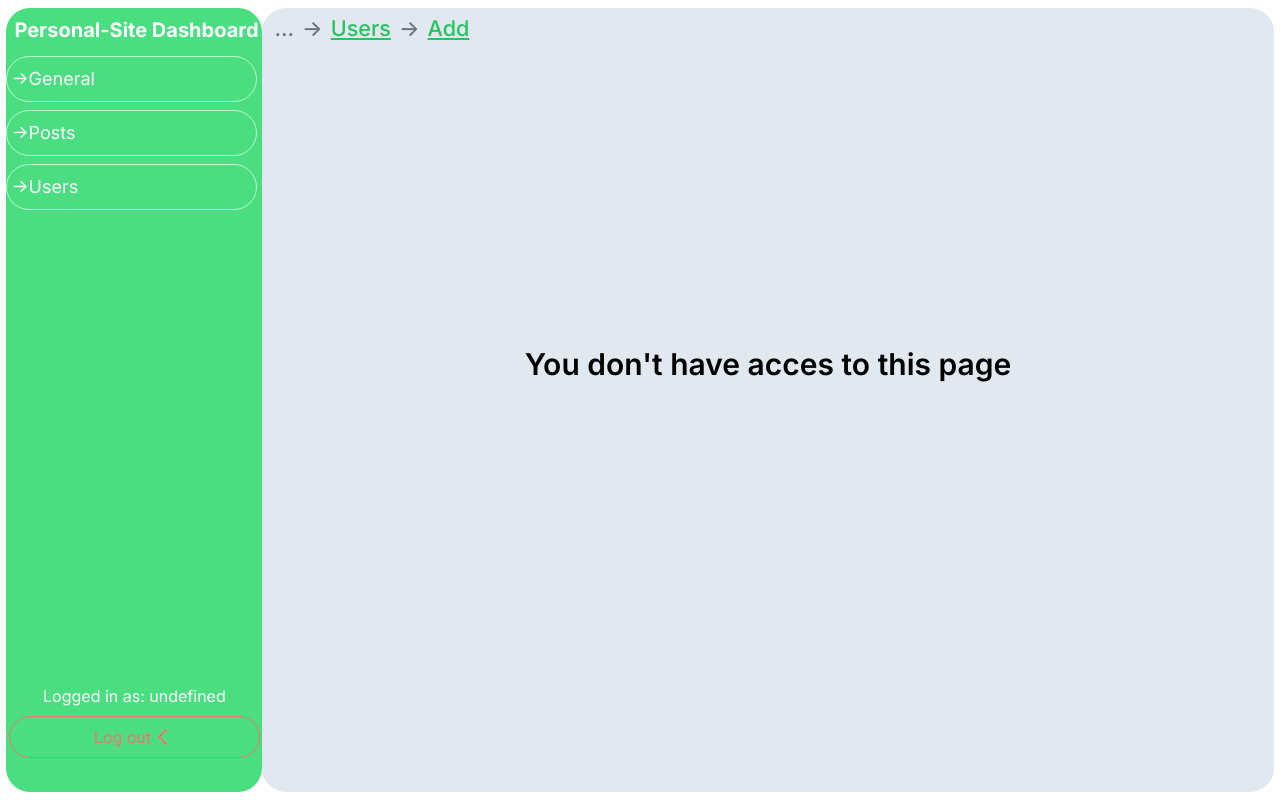
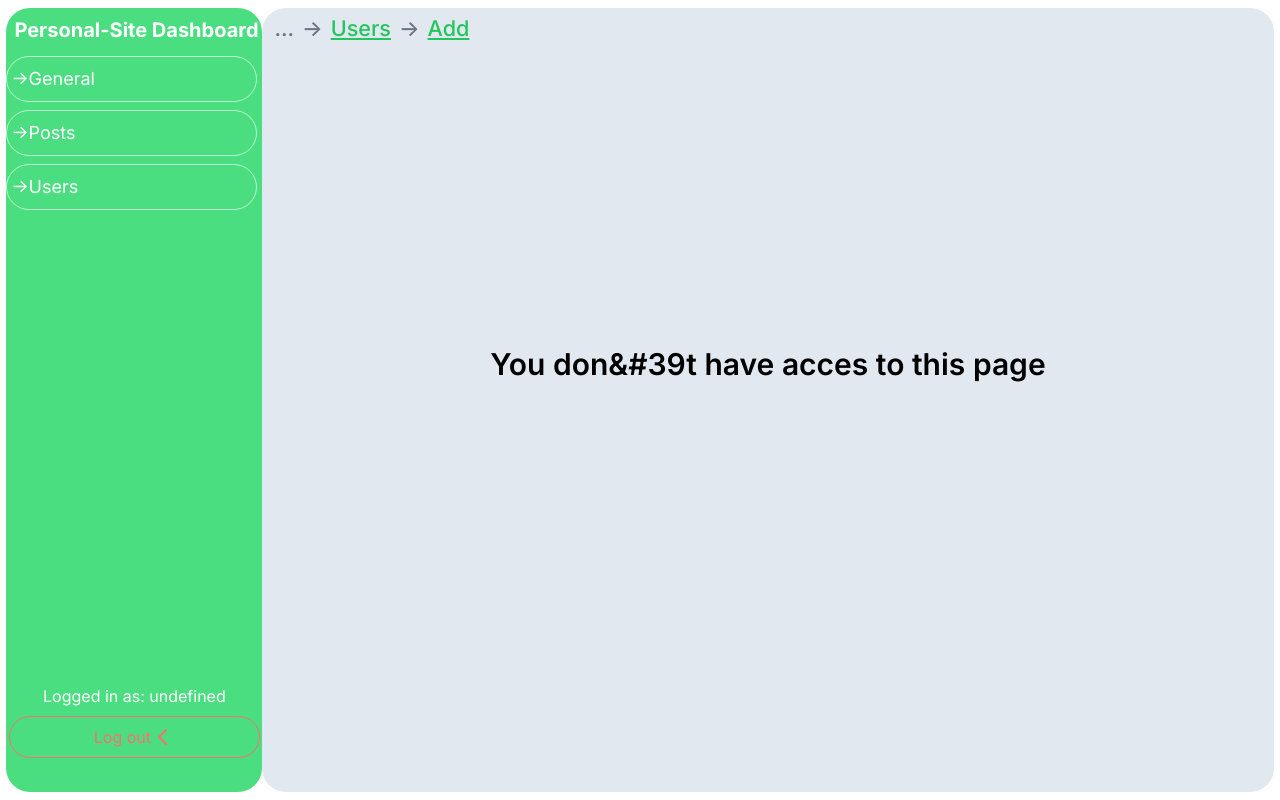
Before and after one commit to Majdanka/nextJsprj, a Next.js app: page /dashboard/users/add in a window 1280 px wide. Built offline with nearby package versions, Linux system fonts and the light colour scheme; no server answers.

Commit message:
deployment fix

```diff
--- a/app/dashboard/(breadCrumbsPages)/users/add/page.tsx
+++ b/app/dashboard/(breadCrumbsPages)/users/add/page.tsx
@@ -14,7 +14,7 @@ export default async function AddUserPage() {
   } else {
     return (
       <div className="w-full h-[80vh] flex items-center justify-center text-3xl font-semibold">
-        You don't have acces to this page
+        You don&#39t have acces to this page
       </div>
     );
   }
```
